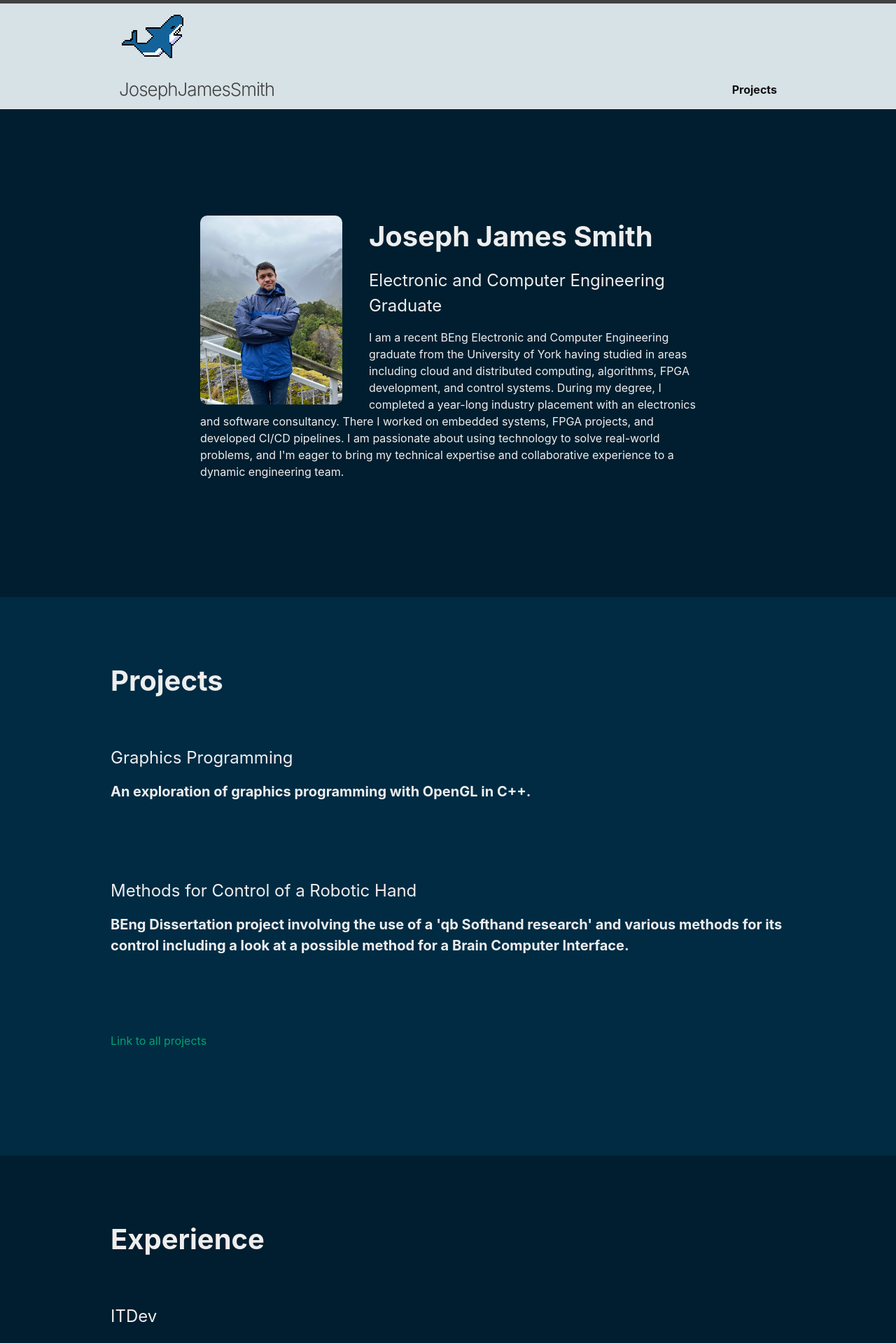
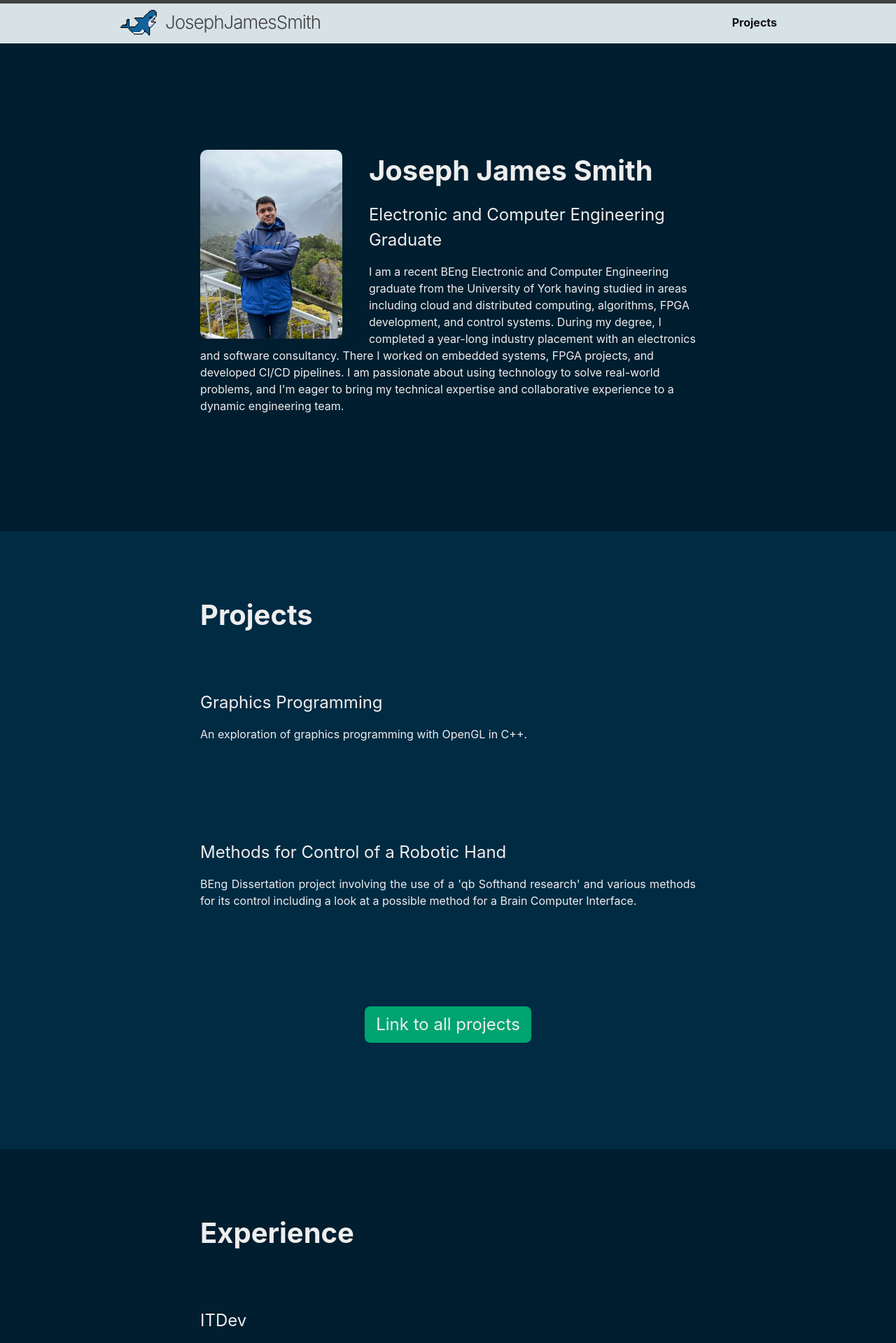
Before and after one commit to smithjjoseph/smithjjoseph.github.io, a Jekyll site: the page built from index.md, in a window 1280 px wide. Shown: the top 1919 px of the page at 70% size. Built offline with Jekyll 4.4.1, drawn with Linux system fonts in a browser that asks for light colours.

Commit message:
Add responsive elements

```diff
--- a/_sass/portfolyester/_layout.scss
+++ b/_sass/portfolyester/_layout.scss
@@ -1,3 +1,4 @@
+@use "sass:color";
 @use "../abstracts/" as *;
 @use "base" as *;
 
@@ -14,6 +15,13 @@
   position: relative;
 }
 
+.site-title-img {
+  float: left;
+  height: $spacing-unit * 1.865;
+  width: $spacing-unit * 1.865;
+  padding-right: 10px;
+}
+
 .site-title {
   @include relative-font-size(1.625);
   font-weight: 300;
@@ -27,6 +35,14 @@
     color: $grey-color-dark;
   }
 }
+
+@include media-query($ultrathin) {
+  .site-title {
+    display: none;
+  }
+}
+
+// if width less than 300px hide title
 
 .site-nav {
   float: right;
@@ -55,8 +71,8 @@
     position: absolute;
     top: 9px;
     right: $spacing-unit * 0.5;
-    background-color: $grey-color;
-    border: 1px solid $grey-color-light;
+    background-color: $background-color-light;
+    border: 1px solid $grey-color;
     border-radius: 5px;
     text-align: right;
 
@@ -190,20 +206,13 @@
  */
 
 .about-section {
+  display: flex;
+  align-content: center;
+
   min-height: 40vh;
   padding: 10vh -webkit-calc(20% + $spacing-unit);
   padding: 10vh         calc(20% + $spacing-unit);
   background-color: $section-color-dark;
-
-  h1 {
-    font-weight: bold;
-    color: $section-text-color;
-    @include relative-font-size(2.5);
-
-    @include media-query($on-laptop) {
-      @include relative-font-size(1.125);
-    }
-  }
 }
 
 .about-card {
@@ -211,11 +220,53 @@
   padding: 2rem 0;
   margin: $spacing-unit 0;
 
+  h1 {
+    font-weight: bold;
+    color: $section-text-color;
+    @include relative-font-size(2.5);
+  }
+
   img {
     float: left;
     margin-right: 3vw;
+    margin-bottom: 1vh;
     height: 30vh;
     border-radius: 10px;
+  }
+}
+
+@include media-query($on-palm) {
+  .about-section {
+    padding: 10vh -webkit-calc(10% + $spacing-unit);
+    padding: 10vh         calc(10% + $spacing-unit);
+  }
+
+  .about-card {
+    margin: 0;
+    padding-top: 0;
+
+    img {
+      width: 60vw;
+      height: auto;
+      float: none;
+      display: block;
+      margin-left: auto;
+      margin-right: auto;
+      margin-bottom: 5vh;
+    }
+
+    h1 {
+      text-align: center;
+    }
+
+    h2 {
+      text-align: center;
+      margin-bottom: 3vh;
+    }
+
+    p {
+      text-align: justify;
+    }
   }
 }
 
@@ -224,9 +275,13 @@
  */
 
 .home-section {
+  display: flex;
+  align-content: center;
+  flex-direction: column;
+
   min-height: 40vh;
-  padding: 10vh -webkit-calc(10% + $spacing-unit);
-  padding: 10vh         calc(10% + $spacing-unit);
+  padding: 10vh -webkit-calc(20% + $spacing-unit);
+  padding: 10vh         calc(20% + $spacing-unit);
 
   &:nth-child(even) {
     background-color: $section-color-medium;
@@ -240,10 +295,6 @@
     font-weight: bold;
     color: $section-text-color;
     @include relative-font-size(2.5);
-
-    @include media-query($on-laptop) {
-      @include relative-font-size(1.125);
-    }
   }
 }
 
@@ -260,10 +311,37 @@
   }
 
   p {
-    &:first-of-type {
-      @include relative-font-size(1.25);
-      font-weight: bold;
+    text-align: justify;
+  }
+
+  #project-link {
+    display: flex;
+    justify-content: center;
+
+    a {
+      @include relative-font-size(1.5);
+      background-color: $link-text-color;
+      border-radius: 8px;
+      color: $section-text-color;
+      padding: 8px 16px;
+      text-align: center;
+      transition: all 400ms ease-out;
+
+      &:hover {
+        background: $link-color-dark;
+      }
     }
+  }
+}
+
+@include media-query($on-palm) {
+  .home-section {
+    padding: 10vh -webkit-calc(10% + $spacing-unit);
+    padding: 10vh         calc(10% + $spacing-unit);
+  }
+
+  .section-card img {
+    padding-bottom: 10px;
   }
 }
 
```
